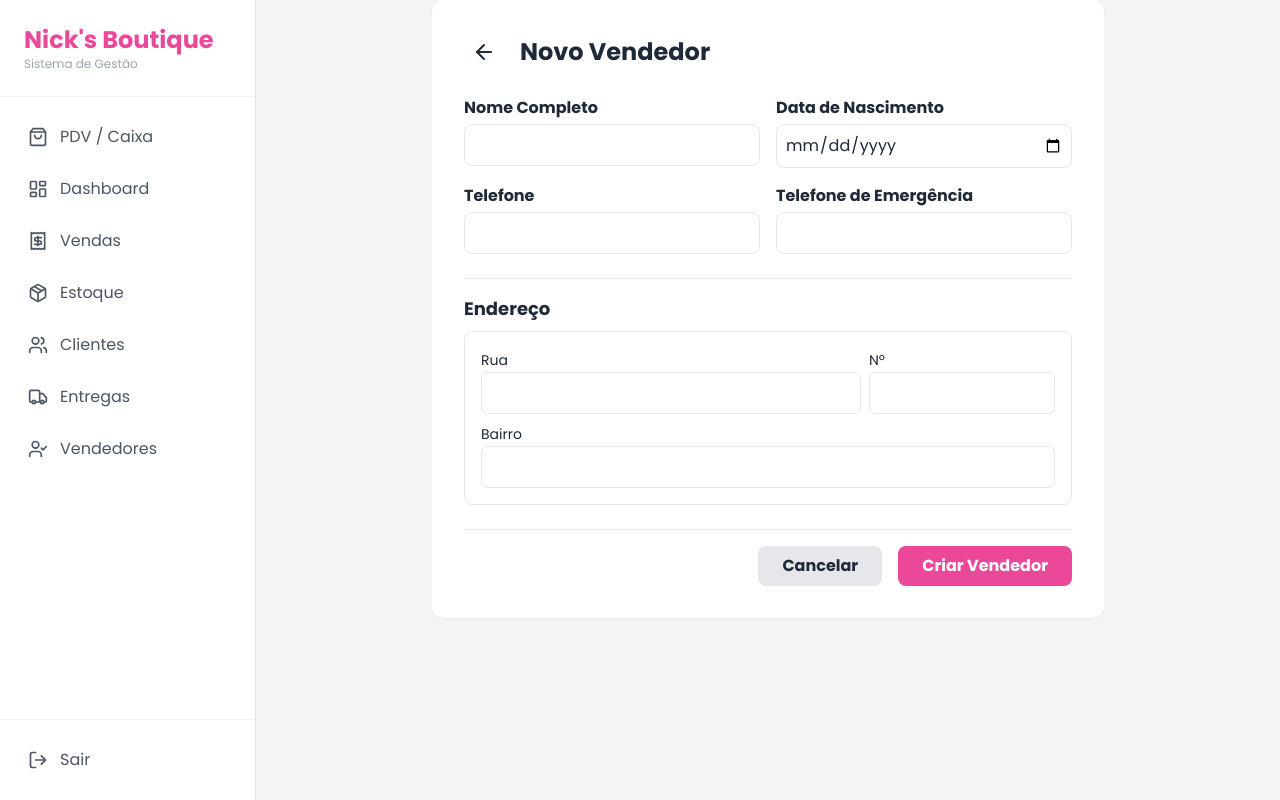
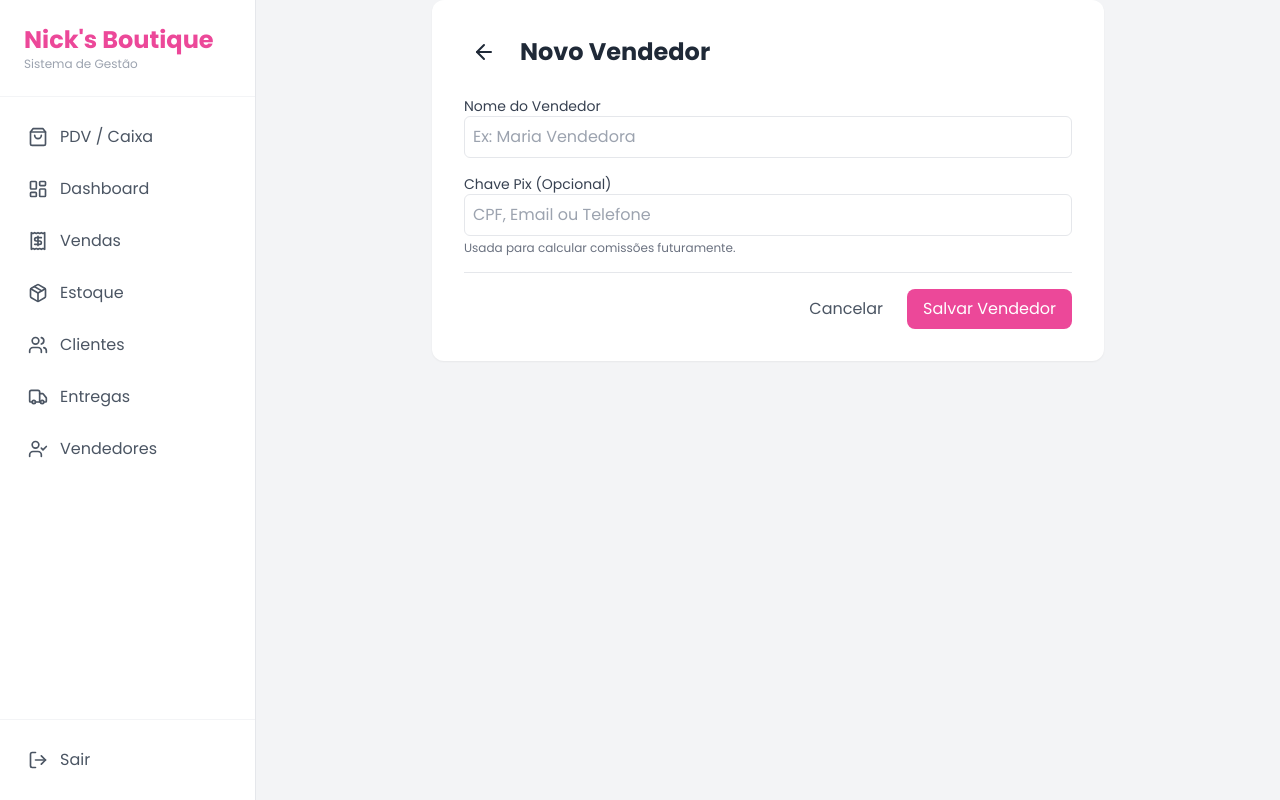
Before and after one commit to lucasbarrox/nicks-boutique-pdv, a React (Vite) app: page /vendedores/novo in a window 1280 px wide. Built offline with nearby package versions, Linux system fonts and the light colour scheme.

Commit message:
refatoração do componente SellerForm: adaptação da interface, inclusão de lógica de envio assíncrono e exibição de carregamento

```diff
--- a/src/components/sellers/SellerForm.tsx
+++ b/src/components/sellers/SellerForm.tsx
@@ -1,87 +1,83 @@
 import { useState, useEffect } from 'react';
-import { Seller, Address } from '@/types';
+import { Loader2 } from 'lucide-react';
+import { Seller } from '@/types';
 
-interface Props {
-  sellerToEdit?: Seller | null;
-  onSave: (data: Omit<Seller, 'id' | 'address'> & { address?: Omit<Address, 'id'> }) => void;
+interface SellerFormProps {
+  onSubmit: (data: any) => Promise<void>;
   onCancel: () => void;
+  initialData?: Seller;
 }
 
-const initialAddressState: Omit<Address, 'id'> = {
-  street: '',
-  number: '',
-  neighborhood: '',
-};
-
-export function SellerForm({ sellerToEdit, onSave, onCancel }: Props) {
-  const [name, setName] = useState('');
-  const [phone, setPhone] = useState('');
-  const [emergencyPhone, setEmergencyPhone] = useState('');
-  const [birthDate, setBirthDate] = useState('');
-  const [address, setAddress] = useState<Omit<Address, 'id'>>(initialAddressState);
+export function SellerForm({ onSubmit, onCancel, initialData }: SellerFormProps) {
+  const [isSubmitting, setIsSubmitting] = useState(false);
+  const [formData, setFormData] = useState({
+    name: '',
+    pixKey: '',
+  });
 
   useEffect(() => {
-    if (sellerToEdit) {
-      setName(sellerToEdit.name);
-      setPhone(sellerToEdit.phone || '');
-      setEmergencyPhone(sellerToEdit.emergencyPhone || '');
-      setBirthDate(sellerToEdit.birthDate || '');
-      setAddress(sellerToEdit.address || initialAddressState);
+    if (initialData) {
+      setFormData({
+        name: initialData.name,
+        pixKey: initialData.pix_key || initialData.pixKey || '',
+      });
     }
-  }, [sellerToEdit]);
+  }, [initialData]);
 
-
-  const handleAddressChange = (field: keyof Omit<Address, 'id'>, value: string) => {
-    setAddress(prev => ({ ...prev, [field]: value }));
+  const handleSubmit = async (e: React.FormEvent) => {
+    e.preventDefault();
+    setIsSubmitting(true);
+    try {
+      await onSubmit({
+        name: formData.name,
+        pix_key: formData.pixKey, // Enviar no formato do banco
+      });
+    } finally {
+      setIsSubmitting(false);
+    }
   };
 
-  const handleSubmit = (e: React.FormEvent) => {
-    e.preventDefault();
-    onSave({ name, phone, emergencyPhone, birthDate, address });
-  };
-
-  const isEditing = !!sellerToEdit;
-
   return (
-    <form onSubmit={handleSubmit} className="space-y-6">
-      <div className="grid grid-cols-1 md:grid-cols-2 gap-4">
-        <div>
-          <label className="block font-semibold mb-1">Nome Completo</label>
-          <input type="text" value={name} onChange={e => setName(e.target.value)} className="w-full p-2 border rounded-lg" required />
-        </div>
-        <div>
-          <label className="block font-semibold mb-1">Data de Nascimento</label>
-          <input type="date" value={birthDate} onChange={e => setBirthDate(e.target.value)} className="w-full p-2 border rounded-lg" />
-        </div>
-        <div>
-          <label className="block font-semibold mb-1">Telefone</label>
-          <input type="text" value={phone} onChange={e => setPhone(e.target.value)} className="w-full p-2 border rounded-lg" />
-        </div>
-        <div>
-          <label className="block font-semibold mb-1">Telefone de Emergência</label>
-          <input type="text" value={emergencyPhone} onChange={e => setEmergencyPhone(e.target.value)} className="w-full p-2 border rounded-lg" />
-        </div>
+    <form onSubmit={handleSubmit} className="space-y-4">
+      <div>
+        <label className="block text-sm font-medium text-gray-700">Nome do Vendedor</label>
+        <input
+          required
+          className="w-full p-2 border rounded-md focus:ring-2 focus:ring-pink-primary outline-none"
+          value={formData.name}
+          onChange={e => setFormData({ ...formData, name: e.target.value })}
+          placeholder="Ex: Maria Vendedora"
+        />
       </div>
 
-      <div className="border-t pt-4">
-        <h4 className="font-bold text-lg mb-2">Endereço</h4>
-        <div className="space-y-2 p-4 border rounded-lg">
-          <div className="grid grid-cols-1 md:grid-cols-3 gap-2">
-            <div className="md:col-span-2"><label className="text-sm">Rua</label><input type="text" value={address.street} onChange={e => handleAddressChange('street', e.target.value)} className="w-full p-2 border rounded-md" /></div>
-            <div><label className="text-sm">Nº</label><input type="text" value={address.number} onChange={e => handleAddressChange('number', e.target.value)} className="w-full p-2 border rounded-md" required /></div>
-            <div className="md:col-span-3"><label className="text-sm">Bairro</label><input type="text" value={address.neighborhood} onChange={e => handleAddressChange('neighborhood', e.target.value)} className="w-full p-2 border rounded-md" /></div>
-          </div>
-        </div>
+      <div>
+        <label className="block text-sm font-medium text-gray-700">Chave Pix (Opcional)</label>
+        <input
+          className="w-full p-2 border rounded-md focus:ring-2 focus:ring-pink-primary outline-none"
+          value={formData.pixKey}
+          onChange={e => setFormData({ ...formData, pixKey: e.target.value })}
+          placeholder="CPF, Email ou Telefone"
+        />
+        <p className="text-xs text-gray-500 mt-1">Usada para calcular comissões futuramente.</p>
       </div>
 
-      <div className="flex justify-end gap-4 pt-4 border-t mt-6">
-        <button type="button" onClick={onCancel} className="px-6 py-2 bg-gray-200 rounded-lg font-semibold hover:bg-gray-300">
+      <div className="flex justify-end gap-2 pt-4 border-t mt-6">
+        <button
+          type="button"
+          onClick={onCancel}
+          className="px-4 py-2 text-gray-600 hover:bg-gray-100 rounded-lg transition-colors"
+        >
           Cancelar
         </button>
-        <button type="submit" className="px-6 py-2 bg-pink-primary text-white rounded-lg font-semibold hover:bg-pink-primary/90">
-          {isEditing ? 'Salvar Alterações' : 'Criar Vendedor'}
+        <button
+          disabled={isSubmitting}
+          type="submit"
+          className="px-4 py-2 bg-pink-primary text-white rounded-lg hover:bg-pink-600 flex items-center gap-2 transition-colors"
+        >
+          {isSubmitting && <Loader2 className="animate-spin" size={16} />}
+          Salvar Vendedor
         </button>
       </div>
     </form>
-  )
+  );
 }
```
